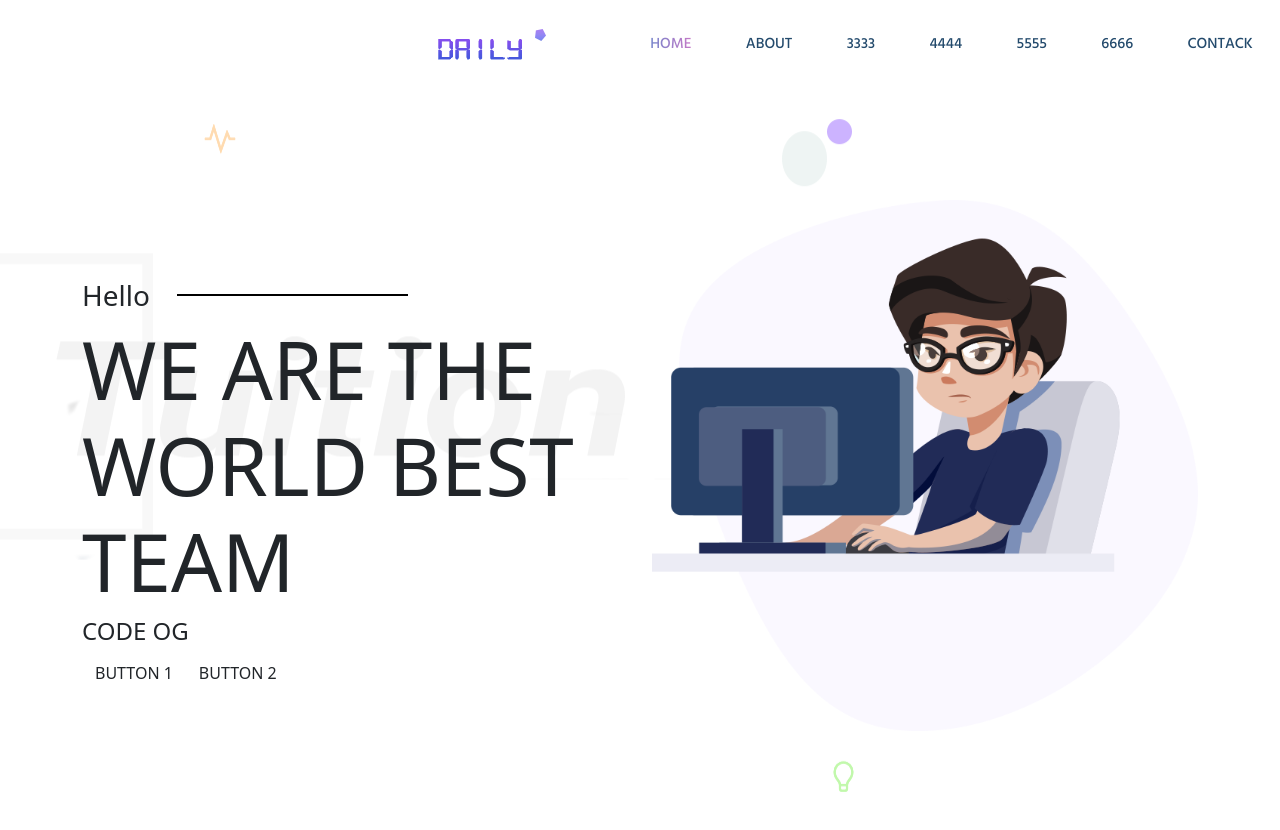
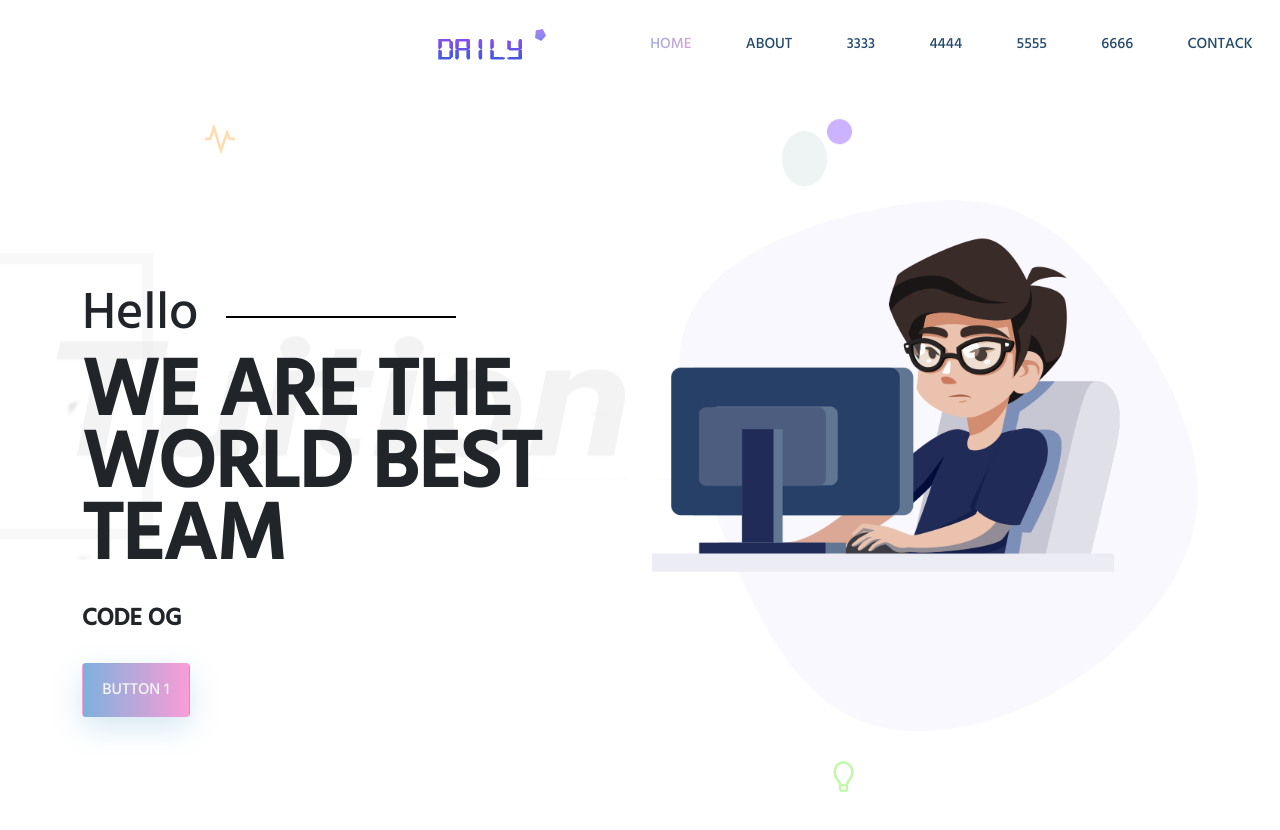
Before and after one commit to CodeRedCodeOG/CodeOG, a plain HTML site: page index.html in a window 1280 px wide. Drawn offline with Linux system fonts and the light colour scheme.

Commit message:
button change

```diff
--- /dev/null
+++ b/css/partials/_global.css
@@ -0,0 +1,38 @@
+.title-text{
+    font: normal bold 52px/72px var(--hind);
+}
+
+.text-uppercase{
+    text-transform: uppercase;
+}
+
+.button{
+    padding: 1rem 1.2rem;
+    /* vertical horizontal */
+    font: normal 500 16px/20px var(--hind);
+    position: relative;
+    border: 3px solid transp;
+    border-radius: 4px;
+}
+
+.button.primary-button{
+    background: var(--gradient-color);
+    color: whitesmoke;
+    transition: background .6s ease;
+    box-shadow: var(--box-shadow);
+}
+
+.button.primary-button:hover{
+    background: rgba(221, 221, 221, 0.541);
+    background-clip: padding-box;
+    color: black;
+}
+
+.button.primary-button::after{
+    position: absolute;
+    top: -2px; left: -2px;
+    bottom: -2px; right: -2;
+    background: var(--gradient-color);
+    content: '';
+    z-index: 4px;
+}
--- a/css/partials/_variables.css
+++ b/css/partials/_variables.css
@@ -12,9 +12,9 @@ html, body{
     --title-color: #234a6c;
     --text-color: #304456;
     --border-color: #403950;
-    --gradient-color: linear-gradient(90deg, #438dce 0%, #f871c4 100%);
+    --gradient-color: linear-gradient(90deg, #438dceb0 0%, #f871c4b1 100%);
     --shadow-color: 0px 10px 30px rgba(118, 85, 225, 0.3);
-    --box-shadow: 0px 10px 30px rgba(57, 56, 61, 0.205);
+    --box-shadow: 0px 10px 30px rgba(38, 136, 198, 0.205);
 
     /* font family variables */
     --hind: 'Hind', cursive;
--- a/css/style.css
+++ b/css/style.css
@@ -1,6 +1,8 @@
 /* import fonts from fonts.css file */
 @import url(./fonts.css);
 @import url(./partials/_variables.css);
+@import url(./partials/_global.css);
+
 
 /* ================== navigation ================== */
 .header .main-menu .navbar .navbar-brand{
--- a/index.html
+++ b/index.html
@@ -24,7 +24,6 @@
                     <span class="navbar-toggler-icon"></span>
                   </button>
                   <div class="collapse navbar-collapse" id="navbarNav">
-                    <!-- <div class="mr-auto"></div> -->
                     <div class="container-fluid"></div>
                     <ul class="navbar-nav">
                       <li class="nav-item active">
@@ -69,12 +68,13 @@
                         <h3 class="title-text">Hello</h3>
                         <h1 class="title-text text-uppercase">We are the world best team</h1>
                         <h4 class="title-text text-uppercase">Code OG</h4>
-                        <div class="site-buttons">
+                        <button type="button" class="btn button primary-button mr-4 text-uppercase">button 1</button>
+                        <!-- <div class="site-buttons">
                             <div class="d-flex flex-row flex-wrap">
                                 <button type="button" class="btn button primary-button mr-4 text-uppercase">button 1</button>
                                 <button type="button" class="btn button secondary-button text-uppercase">button 2</button>
                             </div>
-                        </div>
+                        </div> -->
                     </div>
                     <div class="col-lg-6 col-md-12 banner-image">
                         <img src="./img/banner/banner-image.png" alt="banner-img" class="img-fluid">
```
Also changed, not shown: img/banner/airplane-flight.png (added).
